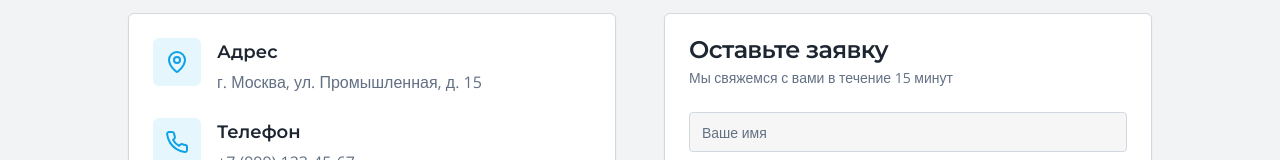
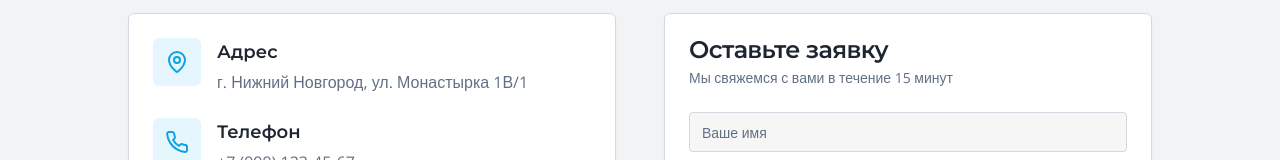
Before and after one commit to pr-poehali-dev/gazelle-repair-website, a React (Vite) app: page / in a window 1280 px wide. Shown: the part 2731-2891 px from the top of the page. Built offline with nearby package versions, Linux system fonts and the light colour scheme.

Commit message:
Обновление 1 компонентов

```diff
--- a/src/pages/Index.tsx
+++ b/src/pages/Index.tsx
@@ -240,7 +240,7 @@ const Index = () => {
                     </div>
                     <div>
                       <h3 className="font-semibold text-lg mb-1">Адрес</h3>
-                      <p className="text-muted-foreground">г. Москва, ул. Промышленная, д. 15</p>
+                      <p className="text-muted-foreground">г. Нижний Новгород, ул. Монастырка 1В/1</p>
                     </div>
                   </div>
                   <div className="flex items-start gap-4 mb-6">
```
